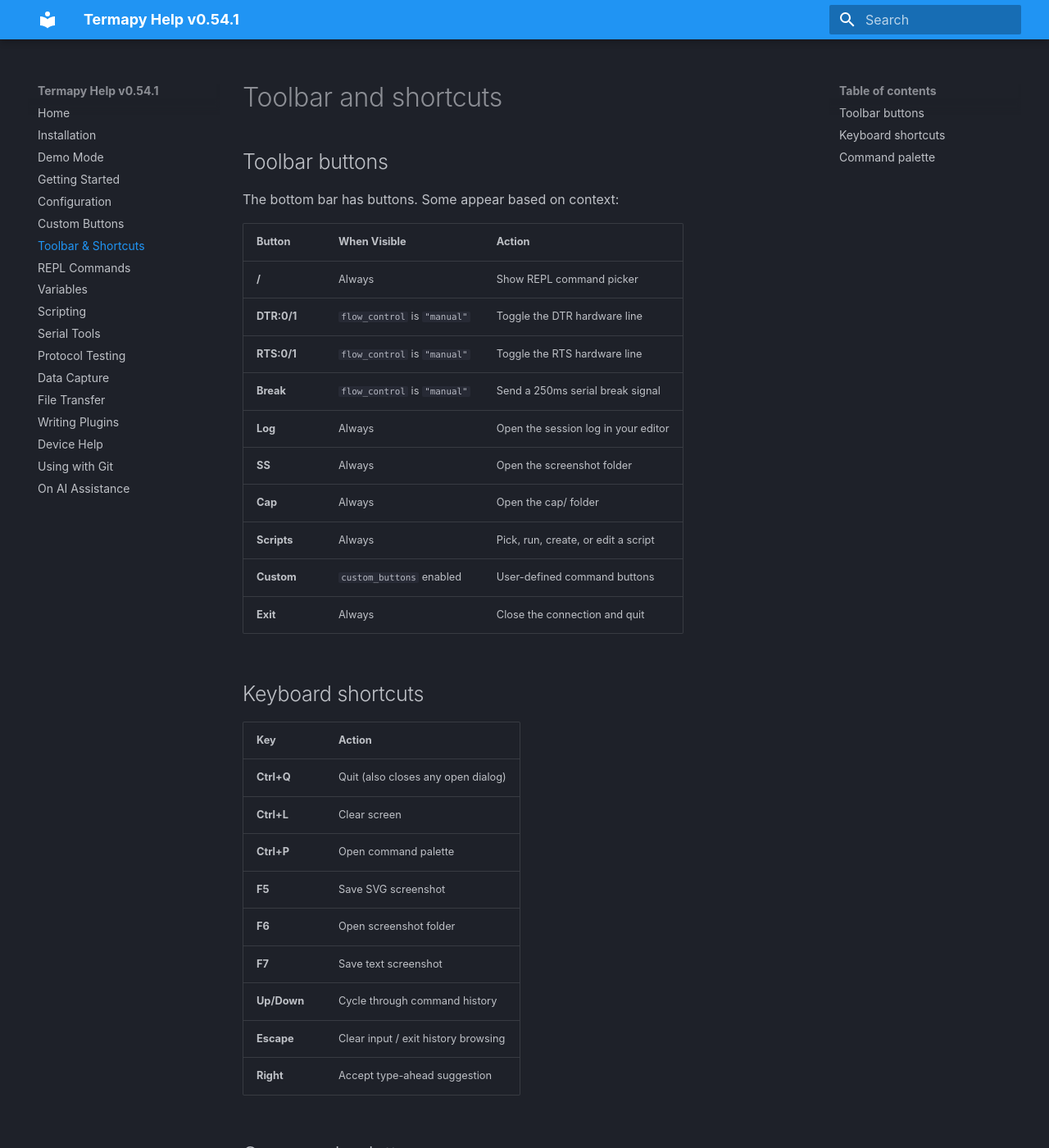
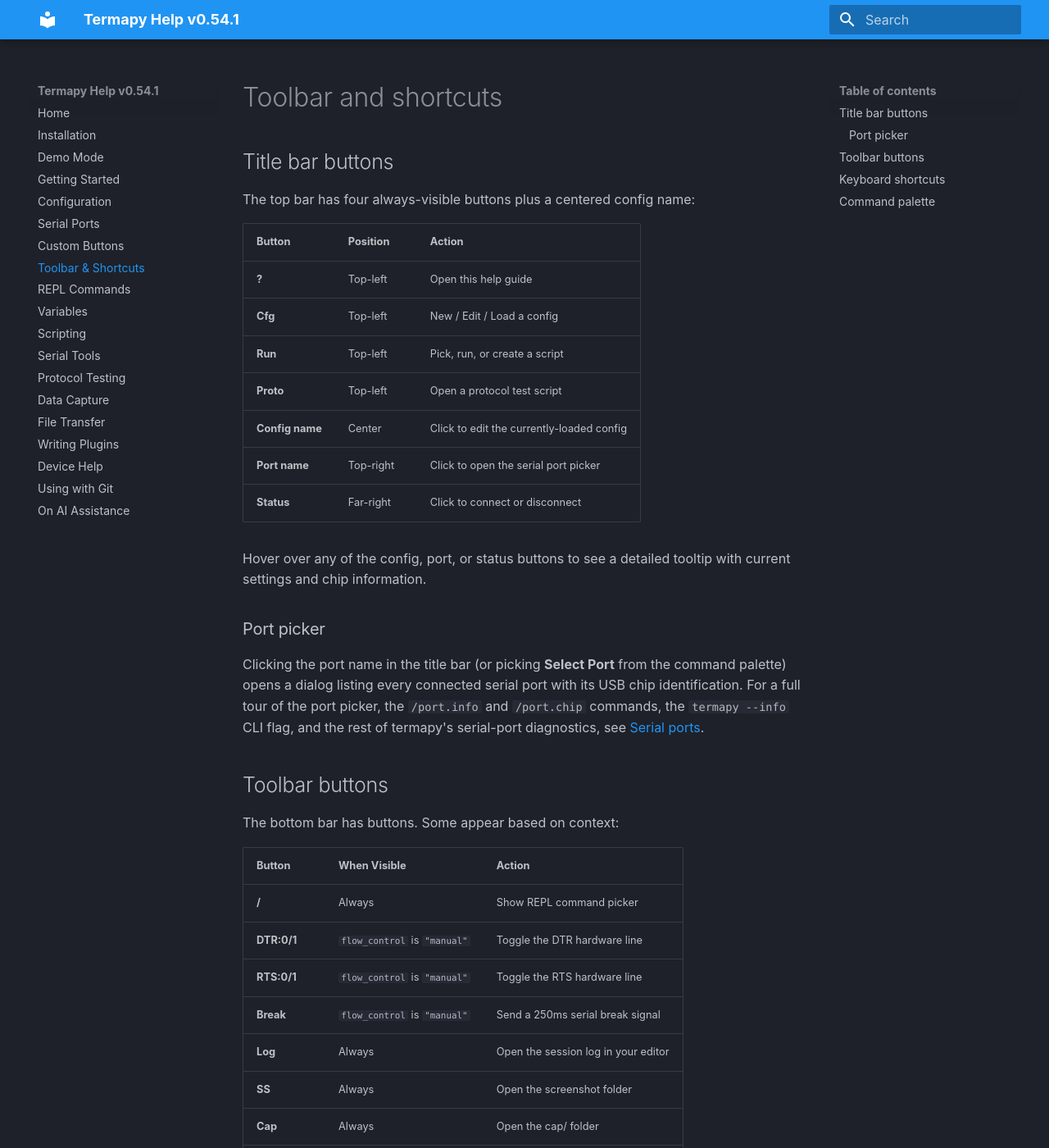
Before and after one commit to hucker/termapy, an MkDocs documentation site: the page built from src/termapy/help/toolbar.md, in a window 1280 px wide and 1400 px high. Shown: the whole window at 82% size. Built offline with MkDocs 1.6.1 and Material for MkDocs 9.7.7, drawn with Linux system fonts in a browser that asks for light colours.

Commit message:
docs(help): add serial ports page and new-config screenshot
New help/ports.md walks users through the 10-second happy path
(plug in, pick port, 115200 8N1, connect) then offers scenario-based
troubleshooting: picking among multiple cables, Linux+FTDI latency
tuning, evaluating Full-Speed vs High-Speed chips, unknown chip
lookups, 'in use' diagnosis, and Linux 'permission denied'.

help/config.md gains a 'Creating a new config' section with the
new_cfg.png screenshot of the QuickSetup dialog.  toolbar.md adds
a title-bar buttons table and a short pointer into ports.md.
index.md and mkdocs.yml nav get the new Serial Ports entry.  Adds
com_port_select, com_port_tooltip, and latency_picker screenshots.

Co-Authored-By: Claude Opus 4.6 (1M context) <noreply@anthropic.com>

```diff
--- a/mkdocs.yml
+++ b/mkdocs.yml
@@ -20,6 +20,7 @@ nav:
   - Demo Mode: demo.md
   - Getting Started: getting-started.md
   - Configuration: config.md
+  - Serial Ports: ports.md
   - Custom Buttons: custom-buttons.md
   - Toolbar & Shortcuts: toolbar.md
   - REPL Commands: commands.md
--- a/src/termapy/help/toolbar.md
+++ b/src/termapy/help/toolbar.md
@@ -1,4 +1,30 @@
 # Toolbar and shortcuts
+
+## Title bar buttons
+
+The top bar has four always-visible buttons plus a centered config name:
+
+| Button          | Position  | Action                                       |
+| --------------- | --------- | -------------------------------------------- |
+| **?**           | Top-left  | Open this help guide                         |
+| **Cfg**         | Top-left  | New / Edit / Load a config                   |
+| **Run**         | Top-left  | Pick, run, or create a script                |
+| **Proto**       | Top-left  | Open a protocol test script                  |
+| **Config name** | Center    | Click to edit the currently-loaded config    |
+| **Port name**   | Top-right | Click to open the serial port picker         |
+| **Status**      | Far-right | Click to connect or disconnect               |
+
+Hover over any of the config, port, or status buttons to see a detailed
+tooltip with current settings and chip information.
+
+### Port picker
+
+Clicking the port name in the title bar (or picking **Select Port**
+from the command palette) opens a dialog listing every connected
+serial port with its USB chip identification.  For a full tour of the
+port picker, the `/port.info` and `/port.chip` commands, the
+`termapy --info` CLI flag, and the rest of termapy's serial-port
+diagnostics, see [Serial ports](ports.md).
 
 ## Toolbar buttons
 
```
Also changed, not shown: src/termapy/help/config.md (+9 -0 lines), src/termapy/help/index.md (+1 -0 lines), src/termapy/help/ports.md (added, +137 -0 lines), src/termapy/help/img/com_port_select.png (added), src/termapy/help/img/com_port_tooltip.png (added), src/termapy/help/img/latency_picker.png (added).
